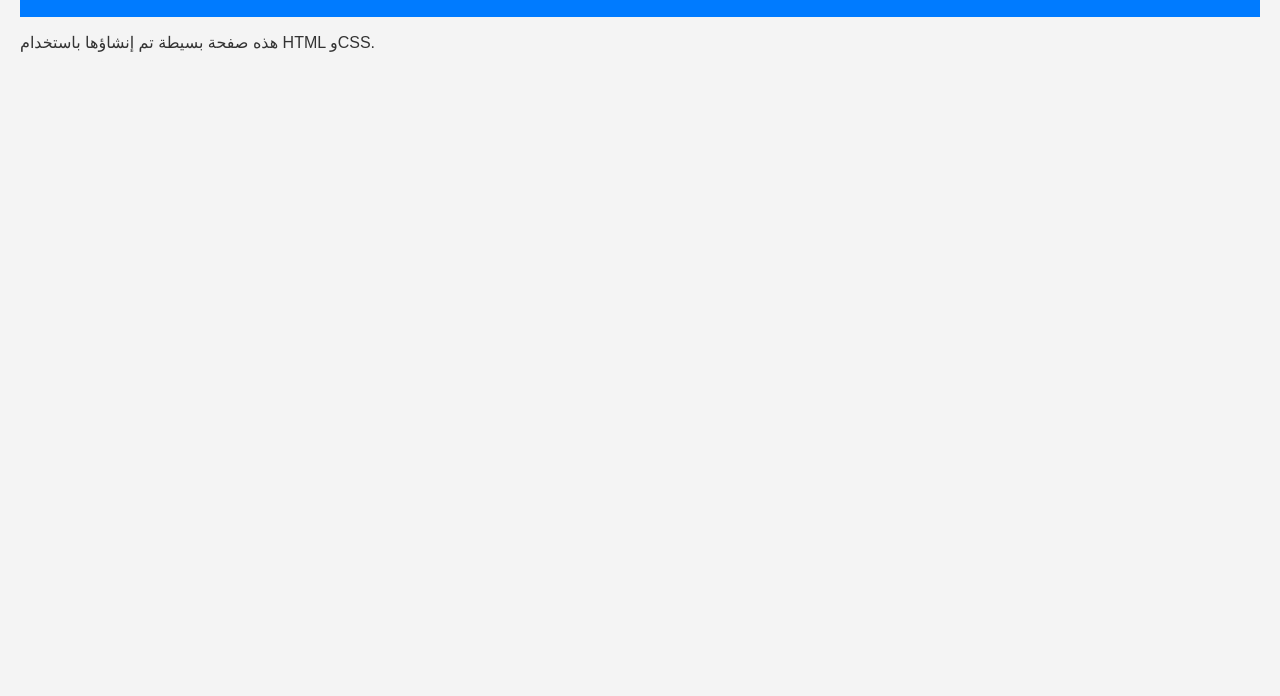
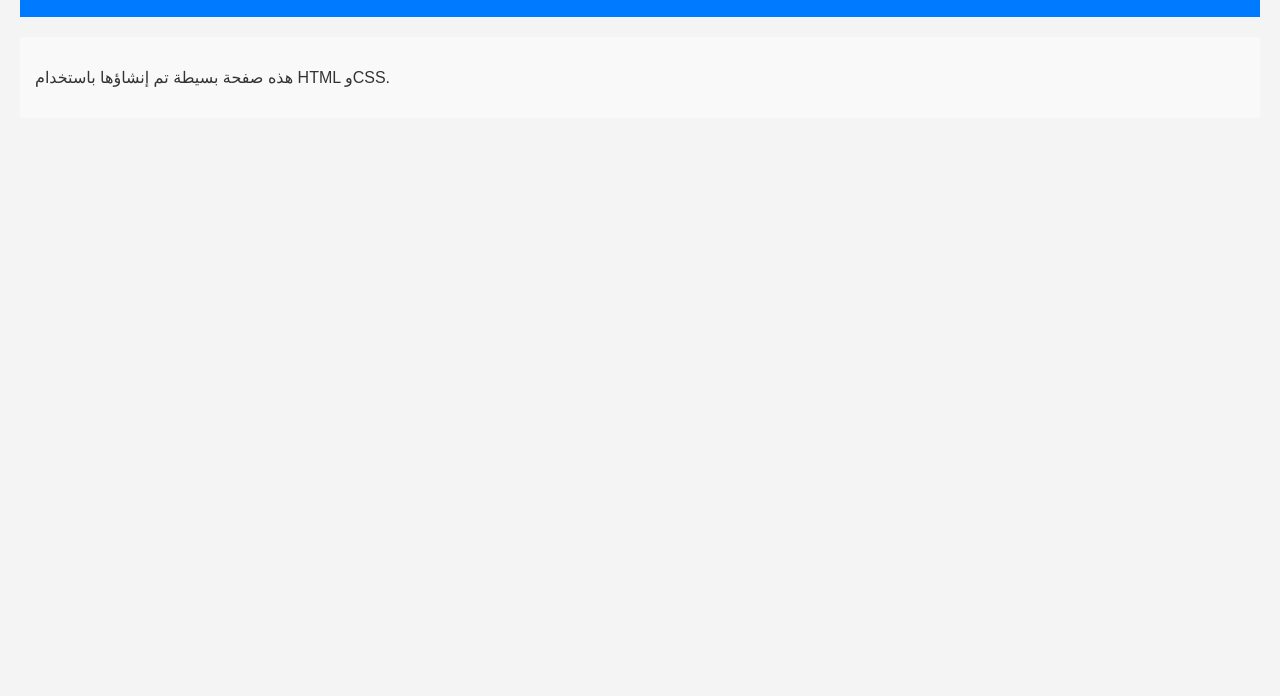
Before and after one commit to sofiya30/MyPersonalPage, a plain HTML site: page index.html in a window 1280 px wide. Shown: the part 104-800 px from the top of the page. Drawn offline with Linux system fonts and the light colour scheme.

Commit message:
Add files via upload

```diff
--- a/styles.css
+++ b/styles.css
@@ -12,3 +12,18 @@ header {
     padding: 10px 0;
     text-align: center;
 }
+body {
+    margin: 0; /* Removes default margins */
+    padding: 20px; /* Adds internal padding */
+}
+
+header {
+    margin-bottom: 20px; /* Adds space below the header */
+    padding: 10px; /* Adds padding inside the header */
+}
+
+section {
+    margin: 20px 0; /* Adds vertical spacing around the section */
+    padding: 15px; /* Adds internal padding within the section */
+    background-color: #f9f9f9; /* Adds a light background color */
+}
```
